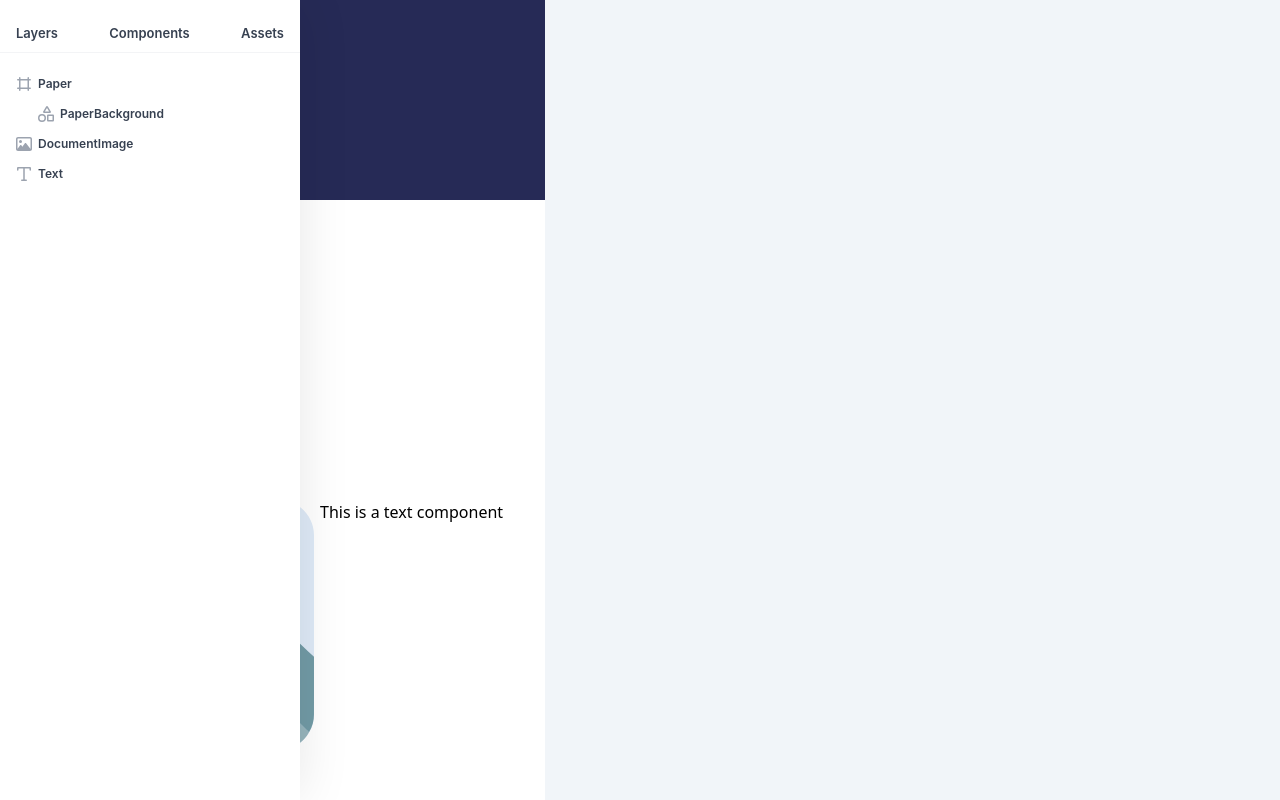
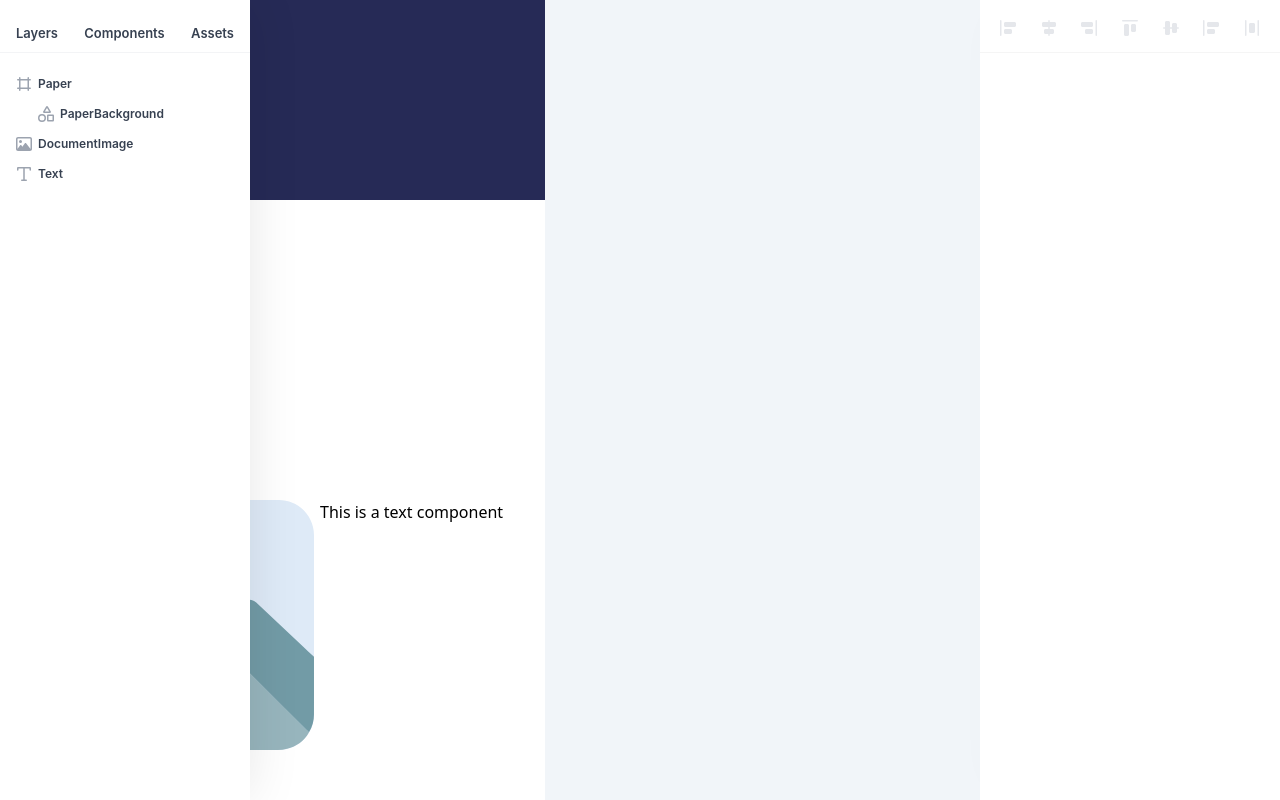
Before and after one commit to binhphancreator/makecv.next, a Next.js app: page /document/preview/1 in a window 1280 px wide. Built offline with nearby package versions, Linux system fonts and the light colour scheme.

Commit message:
edit menu, resize width layer menu

```diff
--- a/src/components/document/Renderer.tsx
+++ b/src/components/document/Renderer.tsx
@@ -117,7 +117,7 @@ const RendererComponent = (
     const startX = event.pageX - data.position.x;
     const startY = event.pageY - data.position.y;
 
-    const handleMouseMove = (eventMove: any) => {
+    const handleMouseMove = (eventMove: MouseEvent) => {
       dispatch(
         setPositionComponentByKey({
           position: {
--- a/src/components/document/Viewport.tsx
+++ b/src/components/document/Viewport.tsx
@@ -14,6 +14,7 @@ import {
 import { Position } from "~/types/document";
 import Renderer from "./Renderer";
 import LayerMenu from "./menu/layer/LayerMenu";
+import EditMenu from "./menu/edit/EditMenu";
 
 interface ViewportProps {}
 
@@ -132,6 +133,7 @@ const ViewportComponent = (
       ref={viewportRef}
     >
       <LayerMenu />
+      <EditMenu />
       <div className="scrollbar-vertical" />
       <div className="scrollbar-horizontal" />
       <div
--- a/src/components/document/menu/edit/EditMenu.tsx
+++ b/src/components/document/menu/edit/EditMenu.tsx
@@ -1,9 +1,34 @@
-import React from "react";
+import React, { useMemo, useState } from "react";
+import { MIN_WIDTH_EDIT_MENU } from "~/constants/document";
+import Alignment from "./tools/Alignment";
 
-const EditMenu = () => {
+interface EditMenuProps {
+  width?: number;
+}
+
+const EditMenu = ({ width: initialWidth }: EditMenuProps) => {
+  const [width] = useState(initialWidth ?? MIN_WIDTH_EDIT_MENU);
+  const refEditMenu = React.createRef<HTMLDivElement>();
+
+  const editMenuStyle = useMemo<React.CSSProperties>(() => {
+    return {
+      width: `${width}px`,
+    };
+  }, [width]);
+
+  const handleMouseDown = (e: React.MouseEvent<HTMLDivElement, MouseEvent>) => {
+    e.stopPropagation();
+  };
+
   return (
-    <div>
-      <div />
+    <div
+      ref={refEditMenu}
+      onMouseDown={handleMouseDown}
+      className="edit-menu"
+      style={editMenuStyle}
+    >
+      <Alignment />
+      <div className="tools-divider" />
     </div>
   );
 };
--- a/src/components/document/menu/edit/tools/Alignment.tsx
+++ b/src/components/document/menu/edit/tools/Alignment.tsx
@@ -1,9 +1,89 @@
-import React from "react";
+import React, { useMemo } from "react";
+import SvgIcon from "~/components/icon/SvgIcon";
+import ColorPalettes from "~/constants/colors";
+import { useAppSelector } from "~/hook";
 
-const Alignment = () => {
+interface AlignmentProps {}
+
+const Alignment = ({}: AlignmentProps) => {
+  const selectingKeys = useAppSelector(
+    (state) => state.documentState.selectingKeys
+  );
+  const blurColor = ColorPalettes.gray200;
+  const activeColor = ColorPalettes.gray600;
+  const sizeIcon = 16;
+
+  const existSelected = useMemo<boolean>(() => {
+    return selectingKeys.length > 0;
+  }, [selectingKeys]);
+
   return (
-    <div>
-      <div />
+    <div className="tool-alignment">
+      <div className="triggers-list">
+        <button className="btn-trigger">
+          <SvgIcon
+            type="solid"
+            name="objects-align-left"
+            width={sizeIcon}
+            height={sizeIcon}
+            color={existSelected ? activeColor : blurColor}
+          />
+        </button>
+        <button className="btn-trigger">
+          <SvgIcon
+            type="solid"
+            name="objects-align-center-horizontal"
+            width={sizeIcon}
+            height={sizeIcon}
+            color={existSelected ? activeColor : blurColor}
+          />
+        </button>
+        <button className="btn-trigger">
+          <SvgIcon
+            type="solid"
+            name="objects-align-right"
+            width={sizeIcon}
+            height={sizeIcon}
+            color={existSelected ? activeColor : blurColor}
+          />
+        </button>
+        <button className="btn-trigger">
+          <SvgIcon
+            type="solid"
+            name="objects-align-top"
+            width={sizeIcon}
+            height={sizeIcon}
+            color={existSelected ? activeColor : blurColor}
+          />
+        </button>
+        <button className="btn-trigger">
+          <SvgIcon
+            type="solid"
+            name="objects-align-center-vertical"
+            width={sizeIcon}
+            height={sizeIcon}
+            color={existSelected ? activeColor : blurColor}
+          />
+        </button>
+        <button className="btn-trigger">
+          <SvgIcon
+            type="solid"
+            name="objects-align-bottom"
+            width={sizeIcon}
+            height={sizeIcon}
+            color={existSelected ? activeColor : blurColor}
+          />
+        </button>
+        <button className="btn-trigger">
+          <SvgIcon
+            type="solid"
+            name="distribute-spacing-horizontal"
+            width={sizeIcon}
+            height={sizeIcon}
+            color={existSelected ? activeColor : blurColor}
+          />
+        </button>
+      </div>
     </div>
   );
 };
--- /dev/null
+++ b/src/components/document/menu/edit/tools/index.ts
@@ -0,0 +1,8 @@
+import Alignment from "./Alignment";
+
+const ToolEffects = {
+  alignment: Alignment,
+};
+
+export type ToolEffectsName = keyof typeof ToolEffects;
+export default ToolEffects as { [key: string]: React.FC<any> };
--- a/src/components/document/menu/layer/LayerMenu.tsx
+++ b/src/components/document/menu/layer/LayerMenu.tsx
@@ -3,6 +3,10 @@ import { MotionStyle, motion } from "framer-motion";
 import LayersListTab from "./tabs/LayersListTab";
 import ComponentsTab from "./tabs/ComponentsTab";
 import AssetsTab from "./tabs/AssetsTab";
+import {
+  MIN_WIDTH_LAYER_MENU,
+  MAX_WIDTH_LAYER_MENU,
+} from "~/constants/document";
 
 interface LayerMenuProps {
   width?: number;
@@ -17,8 +21,9 @@ const TABS_DATA = [
 ];
 
 const LayerMenu = ({ width: initialWidth }: LayerMenuProps) => {
-  const [width] = useState(initialWidth ?? 300);
+  const [width, setWidth] = useState(initialWidth ?? MIN_WIDTH_LAYER_MENU);
   const [tabActiveIndex, setTabActiveIndex] = useState(0);
+  const refLayerMenu = React.createRef<HTMLDivElement>();
 
   const layerMenuStyle = useMemo<React.CSSProperties>(() => {
     const style: React.CSSProperties = {};
@@ -59,8 +64,34 @@ const LayerMenu = ({ width: initialWidth }: LayerMenuProps) => {
     });
   };
 
+  const handleOnMouseDownResize = (
+    event: React.MouseEvent<HTMLDivElement, MouseEvent>
+  ) => {
+    var startX = event.pageX;
+    const originWidth = width;
+
+    const handleMouseMoveResize = (eventMove: MouseEvent) => {
+      const deltaX = eventMove.pageX - startX;
+      if (
+        originWidth + deltaX <= MAX_WIDTH_LAYER_MENU &&
+        originWidth + deltaX >= MIN_WIDTH_LAYER_MENU
+      ) {
+        setWidth(originWidth + deltaX);
+      }
+    };
+
+    const handleMouseUpResize = () => {
+      window.removeEventListener("mousemove", handleMouseMoveResize);
+      window.removeEventListener("mouseup", handleMouseUpResize);
+    };
+
+    window.addEventListener("mousemove", handleMouseMoveResize);
+    window.addEventListener("mouseup", handleMouseUpResize);
+  };
+
   return (
-    <div className="layer-menu" style={layerMenuStyle}>
+    <div ref={refLayerMenu} className="layer-menu" style={layerMenuStyle}>
+      <div className="resize-area" onMouseDown={handleOnMouseDownResize} />
       <div className="menu-tabs">
         {TABS_DATA.map((tabData, index) => {
           return (
--- a/src/constants/colors.ts
+++ b/src/constants/colors.ts
@@ -1,4 +1,4 @@
-const ColorPaletes = {
+const ColorPalettes = {
   white: "#fff",
   slate50: "#f8fafc",
   slate100: "#f1f5f9",
@@ -222,4 +222,4 @@ const ColorPaletes = {
   rose900: "#881337",
 };
 
-export default ColorPaletes;
+export default ColorPalettes;
--- /dev/null
+++ b/src/constants/document.ts
@@ -0,0 +1,4 @@
+export const MIN_WIDTH_LAYER_MENU = 250;
+export const MAX_WIDTH_LAYER_MENU = 400;
+export const MIN_WIDTH_EDIT_MENU = 300;
+export const MAX_WIDTH_EDIT_MENU = 450;
--- a/src/styles/components/_index.scss
+++ b/src/styles/components/_index.scss
@@ -3,3 +3,4 @@
 @import "document/renderer";
 @import "document/editor";
 @import "document/layer-menu";
+@import "document/edit-menu";
--- /dev/null
+++ b/src/styles/components/document/_edit-menu.scss
@@ -0,0 +1,49 @@
+.edit-menu {
+  position: absolute;
+  right: 0;
+  top: 0;
+  bottom: 0;
+  background-color: $white;
+  box-shadow: -1px 0 50px -3px rgb(0 0 0 / 1%);
+  border-right: 1px solide $gray200;
+  z-index: 10;
+  padding: 16px 0;
+  overflow-x: hidden;
+  font-family: Inter, sans-serif;
+}
+
+.tools-divider {
+  height: 1px;
+  width: 100%;
+  background: $neutral100;
+  margin-top: 12px;
+  margin-bottom: 12px;
+}
+
+.tool-alignment {
+  padding: 0 16px;
+
+  .tool-title {
+    font-size: 12px;
+    color: $gray700;
+    font-weight: 600;
+    margin-bottom: 8px;
+  }
+
+  .triggers-list {
+    display: flex;
+    align-items: center;
+    justify-content: space-between;
+    column-gap: 12px;
+
+    .btn-trigger {
+      padding: 4px;
+      border-radius: 4px;
+      transition: background 0.2s ease;
+
+      &:hover {
+        background: $neutral100;
+      }
+    }
+  }
+}
--- a/src/styles/components/document/_layer-menu.scss
+++ b/src/styles/components/document/_layer-menu.scss
@@ -10,6 +10,20 @@
   padding: 16px 0;
   overflow-x: hidden;
   font-family: Inter, sans-serif;
+  user-select: none;
+
+  * {
+    user-select: none;
+  }
+
+  .resize-area {
+    position: absolute;
+    top: 0;
+    bottom: 0;
+    cursor: ew-resize;
+    width: 12px;
+    right: -6px;
+  }
 
   .menu-tabs {
     display: flex;
```
